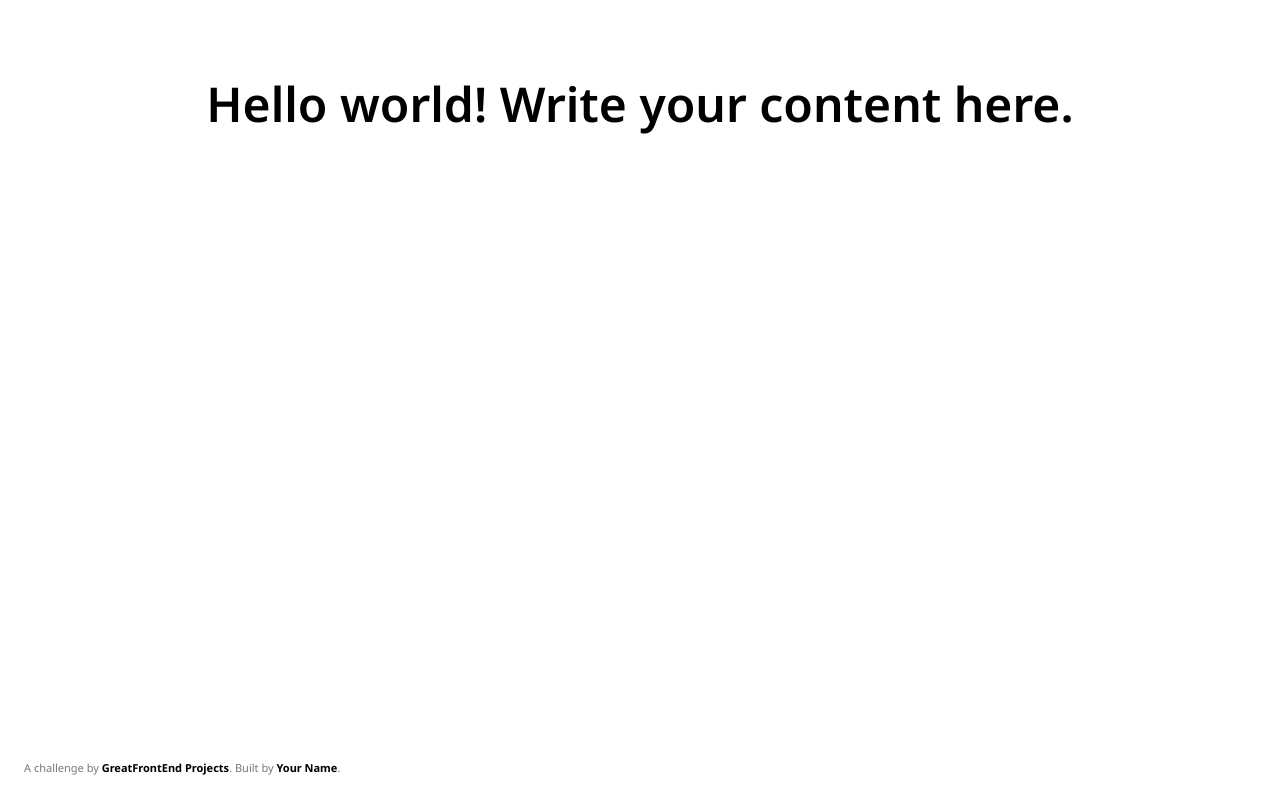
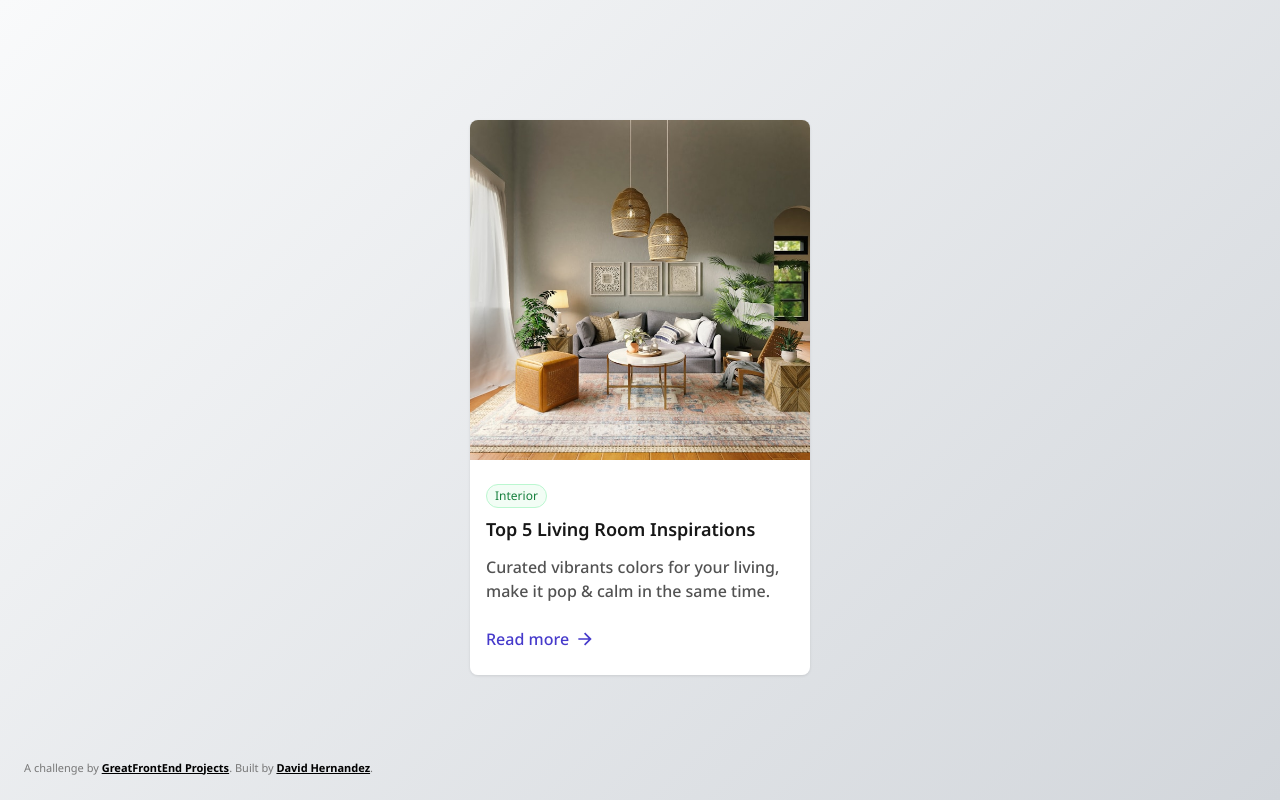
Before and after one commit to davidha99/blog-card, a plain HTML site: page index.html in a window 1280 px wide. Drawn offline with nearby package versions, Linux system fonts and the light colour scheme.

Commit message:
challenge completed

```diff
--- a/css/style.css
+++ b/css/style.css
@@ -1,15 +1,89 @@
 /* Put any custom CSS styles here.  */
 /* Be sure to delete the <style> tag in index.html if you want to use this stylesheet. */
+
+/* 1. Use a more-intuitive box-sizing model */
+*,
+*::before,
+*::after {
+  box-sizing: border-box;
+}
+
+/* 2. Remove default margin */
+* {
+  margin: 0;
+}
+
+/* 3. Enable keyword animations */
+@media (prefers-reduced-motion: no-preference) {
+  html {
+    interpolate-size: allow-keywords;
+  }
+}
+
+body {
+  /* 4. Add accessible line-height */
+  line-height: 1.5;
+  /* 5. Improve text rendering */
+  -webkit-font-smoothing: antialiased;
+}
+
+/* 6. Improve media defaults */
+img,
+picture,
+video,
+canvas,
+svg {
+  display: block;
+  max-width: 100%;
+}
+
+/* 7. Inherit fonts for form controls */
+input,
+button,
+textarea,
+select {
+  font: inherit;
+}
+
+/* 8. Avoid text overflows */
+p,
+h1,
+h2,
+h3,
+h4,
+h5,
+h6 {
+  overflow-wrap: break-word;
+}
+
+/* 9. Improve line wrapping */
+p {
+  text-wrap: pretty;
+}
+h1,
+h2,
+h3,
+h4,
+h5,
+h6 {
+  text-wrap: balance;
+}
+
+html,
+body {
+  height: 100%;
+}
+
 body {
   margin: 0;
-  font-family: "Noto Sans", system-ui, -apple-system, BlinkMacSystemFont,
-    "Segoe UI", Roboto, Oxygen, Ubuntu, Cantarell, "Open Sans", "Helvetica Neue",
+  font-family: 'Noto Sans', system-ui, -apple-system, BlinkMacSystemFont,
+    'Segoe UI', Roboto, Oxygen, Ubuntu, Cantarell, 'Open Sans', 'Helvetica Neue',
     sans-serif;
-  min-height: 100vh;
 
-  -webkit-font-smoothing: antialiased;
   -moz-osx-font-smoothing: grayscale;
   text-rendering: optimizeLegibility;
+  /* background: linear-gradient(90deg, hsl(210, 20, 98) 0%, hsl(213, 11, 84) 100%); */
+  background: linear-gradient(135deg, #f9fafb 0%, #d2d6db 100%);
 }
 
 * {
@@ -29,3 +103,87 @@ body {
   color: #000;
   font-weight: bold;
 }
+
+.wrapper {
+  display: flex;
+}
+
+.card {
+  margin: 0 auto;
+  margin-top: 120px;
+  display: flex;
+  flex-direction: column;
+  width: 340px;
+  overflow: hidden;
+  border-radius: 8px;
+  box-shadow: 0px 1px 3px 0px rgba(0, 0, 0, 0.1);
+}
+
+.card-image {
+  object-fit: cover;
+}
+
+.card-info {
+  background: white;
+  padding: 24px 16px;
+  display: flex;
+  flex-direction: column;
+  gap: 12px;
+}
+
+.card-header {
+  display: flex;
+  flex-direction: column;
+  gap: 8px;
+}
+
+.card-tags {
+  display: flex;
+  flex-wrap: wrap;
+  gap: 4px;
+}
+
+.card-tag {
+  background-color: hsl(138deg, 76%, 97%);
+  color: hsl(142deg, 72%, 29%);
+  padding: 2px 8px;
+  border: 1px solid hsl(141deg, 79%, 85%);
+  border-radius: 999em;
+  font-size: calc(12 / 16 * 1rem);
+}
+
+.card-title {
+  font-size: calc(18 / 16 * 1rem);
+  font-weight: 600;
+  color: hsl(0deg, 0%, 9%);
+}
+
+.card-description {
+  font-size: 1rem;
+  display: flex;
+  flex-direction: column;
+  gap: 24px;
+}
+
+.card-description p {
+  color: hsl(0deg, 0%, 32%);
+  font-weight: 500;
+}
+
+.read-more {
+  align-self: flex-start;
+  padding: 0;
+  border: none;
+  background: none;
+  display: flex;
+  align-items: center;
+  gap: 6px;
+  font-weight: 500;
+  color: hsl(245deg, 58%, 51%);
+}
+
+.arrow-right-line {
+  width: 20px;
+  height: 20px;
+  font-weight: 500;
+}
--- a/index.html
+++ b/index.html
@@ -1,6 +1,5 @@
 <!DOCTYPE html>
 <html lang="en">
-  <!-- [Delete this comment] This file is the main file for the challenge. For the most part, you should be editing this file. -->
   <head>
     <meta charset="utf-8" />
     <meta name="viewport" content="width=device-width, initial-scale=1" />
@@ -12,27 +11,46 @@
       rel="stylesheet"
     />
     <link rel="stylesheet" href="css/style.css" />
+    <link rel="icon" href="img/favicon.ico" sizes="any" />
+  </head>
 
-    <!-- Tailwind CDN allows you to use Tailwind classes immediately in your HTML without any installation steps.
-      If you're not using Tailwind, you may delete the <script> -->
-    <!-- Get started on Tailwind: https://tailwindcss.com/docs/installation/play-cdn -->
-    <script src="https://cdn.tailwindcss.com"></script>
-
-    <link rel="icon" href="img/favicon.ico" sizes="any" />
-    <style>
-      /* You may write styles inside this <style> tag or within `css/style.css`. */
-    </style>
-  </head>
   <body>
     <!-- Add your site or application content here -->
-    <h1 class="text-5xl text-center font-semibold pt-20">
-      Hello world! Write your content here.
-    </h1>
-
-    <!-- Interior
-      Top 5 Living Room Inspirations
-      Curated vibrants colors for your living, make it pop & calm in the same time.
-      Read more -->
+    <div class="wrapper">
+      <div class="card">
+        <img
+          src="img/spacejoy-YqFz7UMm8qE-unsplash.jpg"
+          alt="Living Room"
+          class="card-image"
+        />
+        <div class="card-info">
+          <div class="card-header">
+            <div class="card-tags">
+              <span class="card-tag">Interior</span>
+            </div>
+            <h1 class="card-title">Top 5 Living Room Inspirations</h1>
+          </div>
+          <div class="card-description">
+            <p>
+              Curated vibrants colors for your living, make it pop & calm in the
+              same time.
+            </p>
+            <button class="read-more">
+              Read more
+              <svg
+                class="arrow-right-line"
+                xmlns="http://www.w3.org/2000/svg"
+                viewBox="0 0 24 24"
+                fill="currentColor"
+              >
+                <path
+                  d="M16.1716 10.9999L10.8076 5.63589L12.2218 4.22168L20 11.9999L12.2218 19.778L10.8076 18.3638L16.1716 12.9999H4V10.9999H16.1716Z"
+                ></path>
+              </svg>
+            </button>
+          </div>
+        </div>
+      </div>
 
       <!-- Attribute this challenge to yourself! -->
       <div class="credits" data-gfe-screenshot-exclude="true">
@@ -45,8 +63,9 @@
         <a
           href="https://www.greatfrontend.com/projects/u/username"
           target="_blank"
-        >Your Name</a
+          >David Hernandez</a
         >.
+      </div>
     </div>
     <script src="js/index.js"></script>
   </body>
```
Lines whose indentation alone changed are shown as unchanged.
